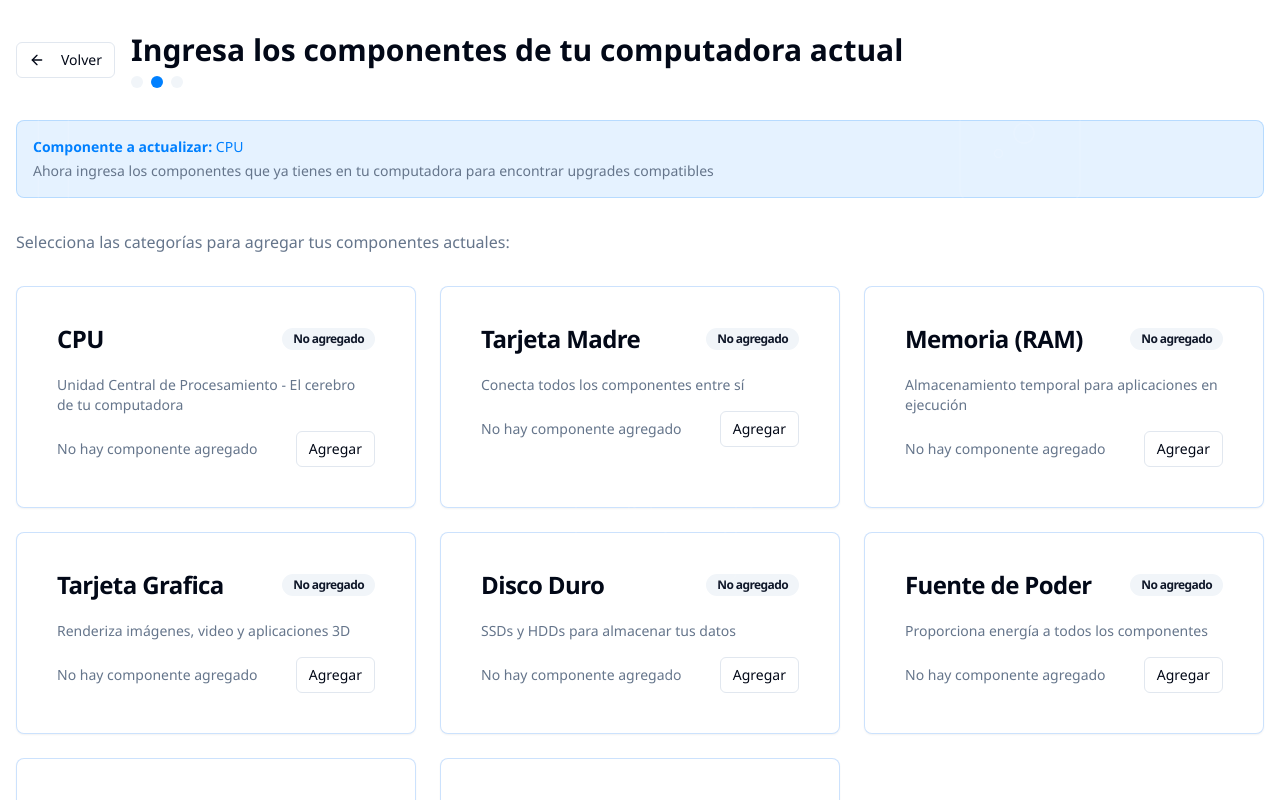
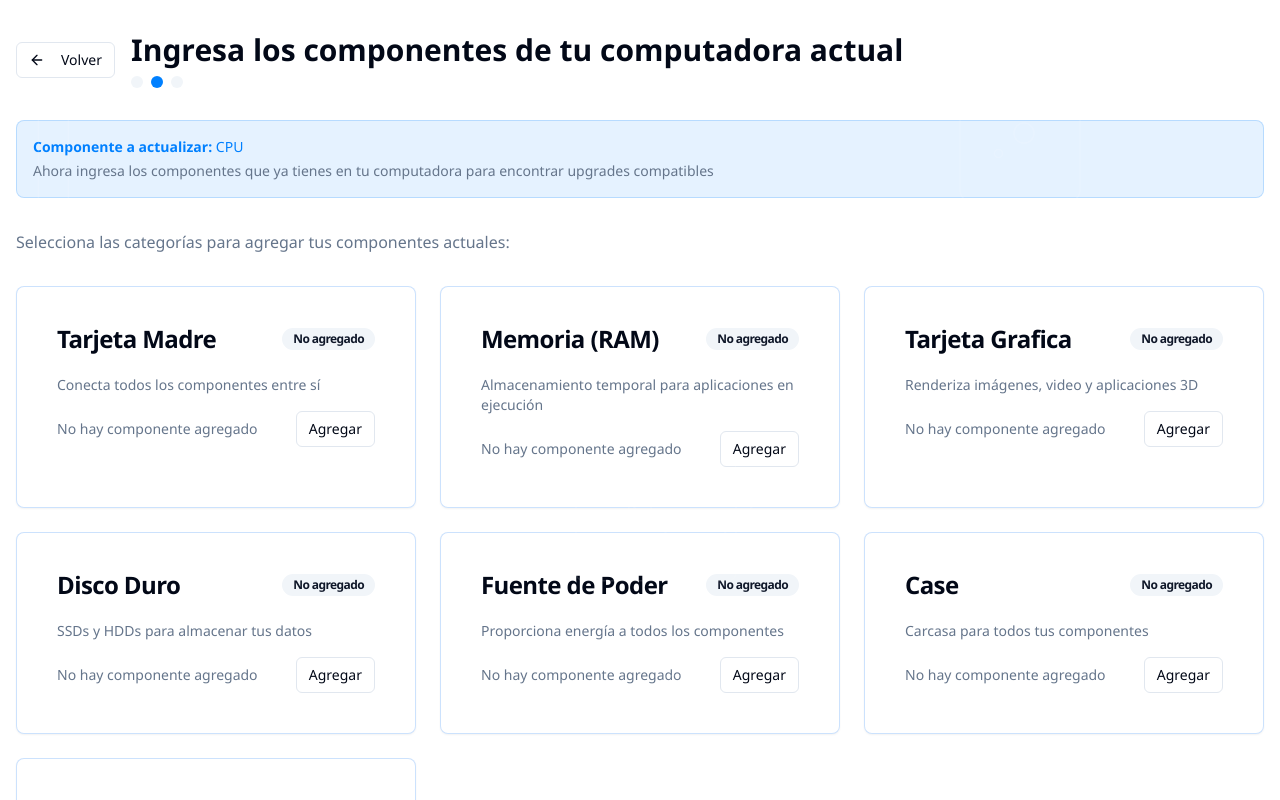
Before and after one commit to Ghino176/Build-Pc-V1, a React (Vite) app: page /upgrades in a window 1280 px wide. Both pictures are taken after a click on the element 216 px from the left and 287 px from the top of the page. Shown: the top 800 px of the page. Built offline with nearby package versions, Linux system fonts and the light colour scheme.

Commit message:
Hide component input on selection
Hide the "Enter your current computer components" section when a component to upgrade is selected.

```diff
--- a/src/pages/Upgrades.tsx
+++ b/src/pages/Upgrades.tsx
@@ -206,10 +206,11 @@ const InputCurrentStep: React.FC<InputCurrentStepProps> = ({
         </div>
 
         <div className="grid grid-cols-1 md:grid-cols-2 lg:grid-cols-3 gap-6 mb-8">
-          {componentCategories.map((category) => {
+          {componentCategories
+            .filter(category => category.id !== componentToUpgrade)
+            .map((category) => {
             const component = currentComponents[category.id];
             const hasComponent = !!component;
-
             return (
               <Card
                 key={category.id}
```
